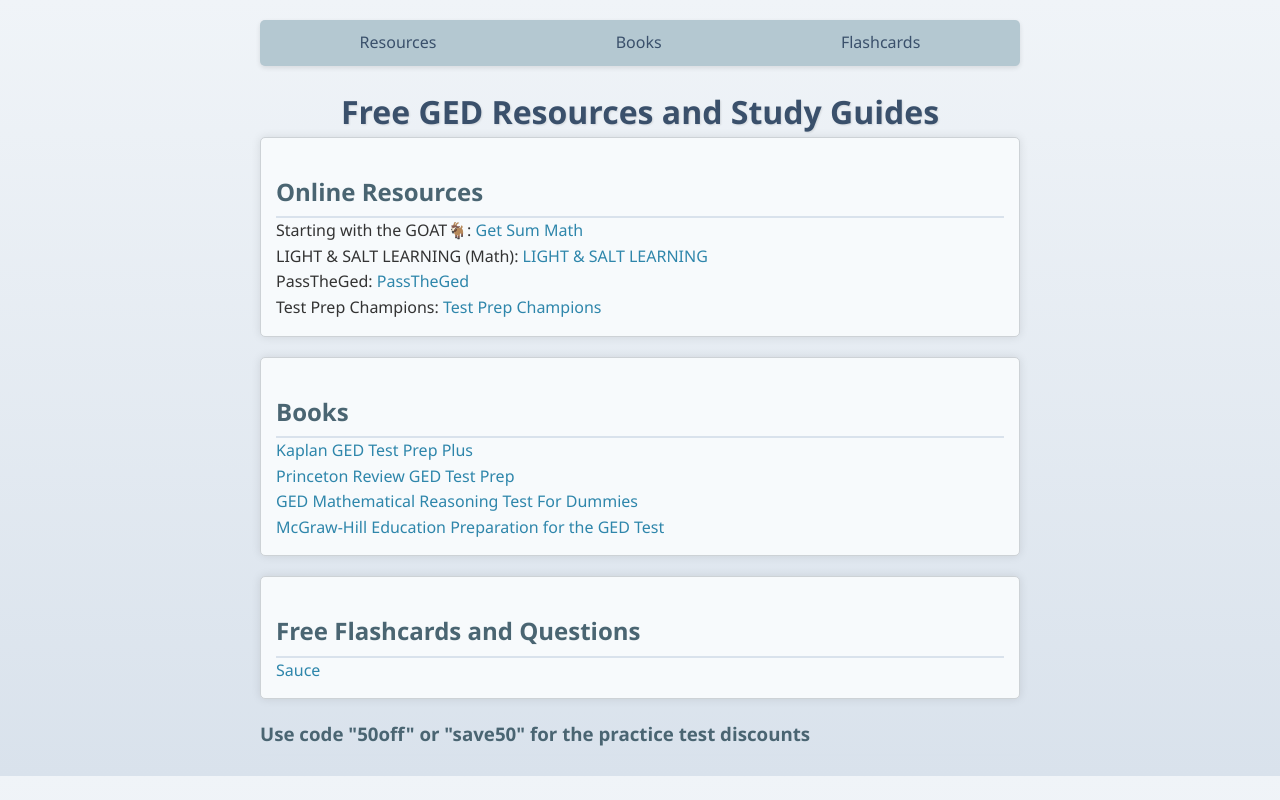
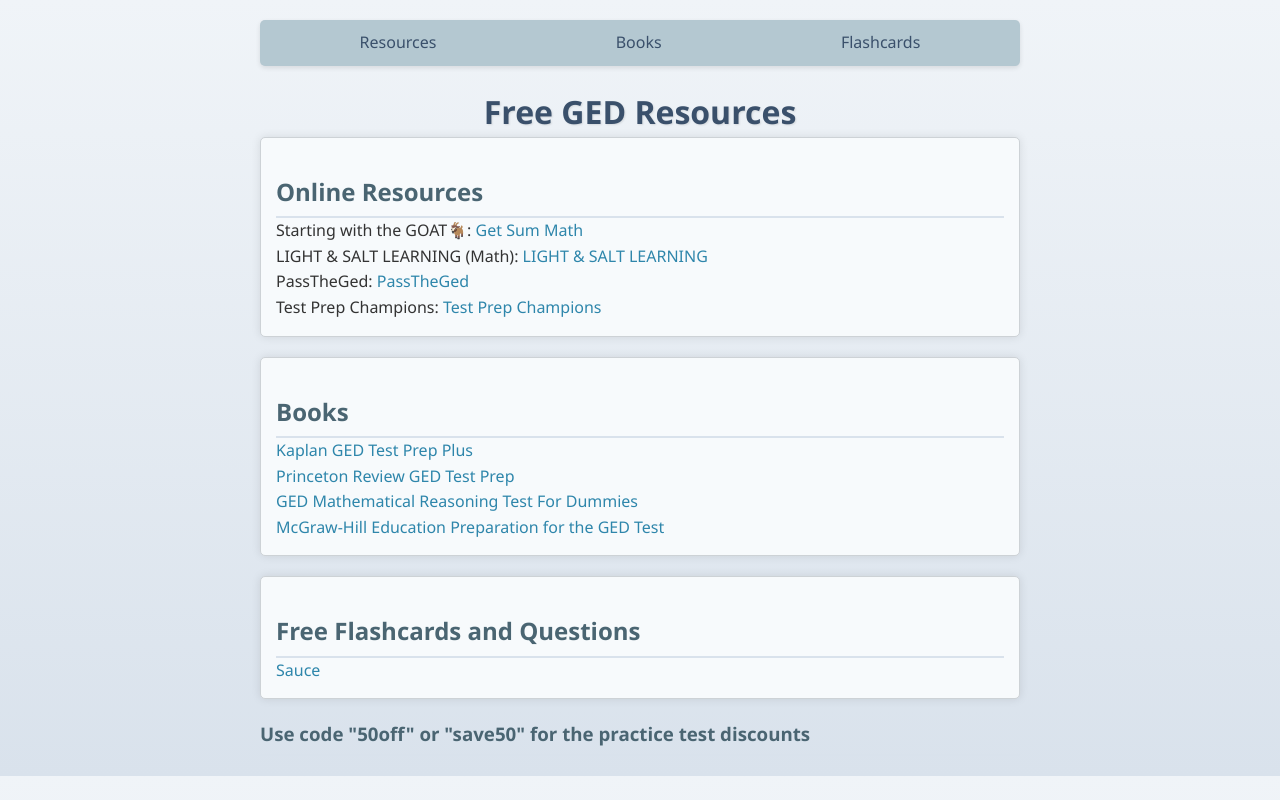
Before and after one commit to Geduexe/ged-guide-hub, a plain HTML site: page index.html in a window 1280 px wide. Drawn offline with Linux system fonts and the light colour scheme.

Commit message:
Update index.html

```diff
--- a/index.html
+++ b/index.html
@@ -182,7 +182,7 @@
         <a href="#flashcards">Flashcards</a>
     </nav>
 
-    <h1>Free GED Resources and Study Guides</h1>
+    <h1>Free GED Resources</h1>
 
     <div id="resources" class="resource-list">
         <h2>Online Resources</h2>
```
